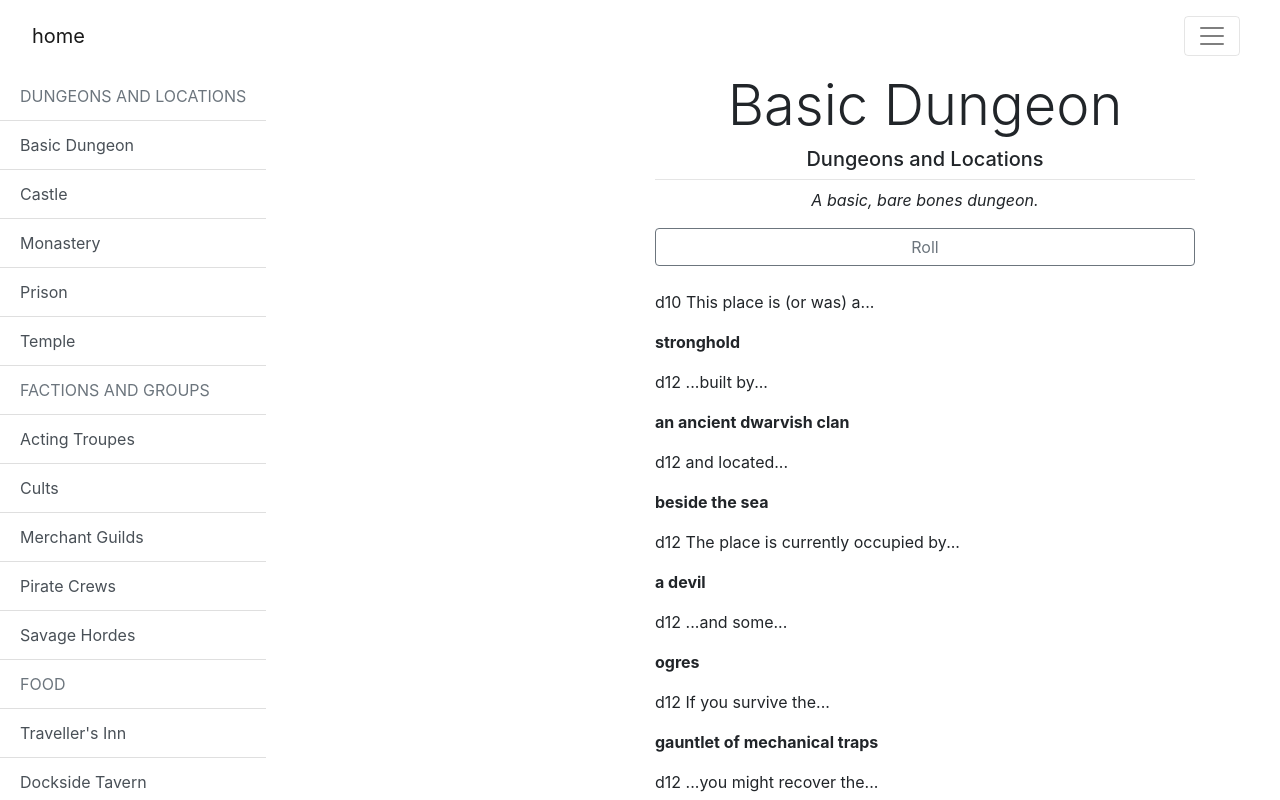
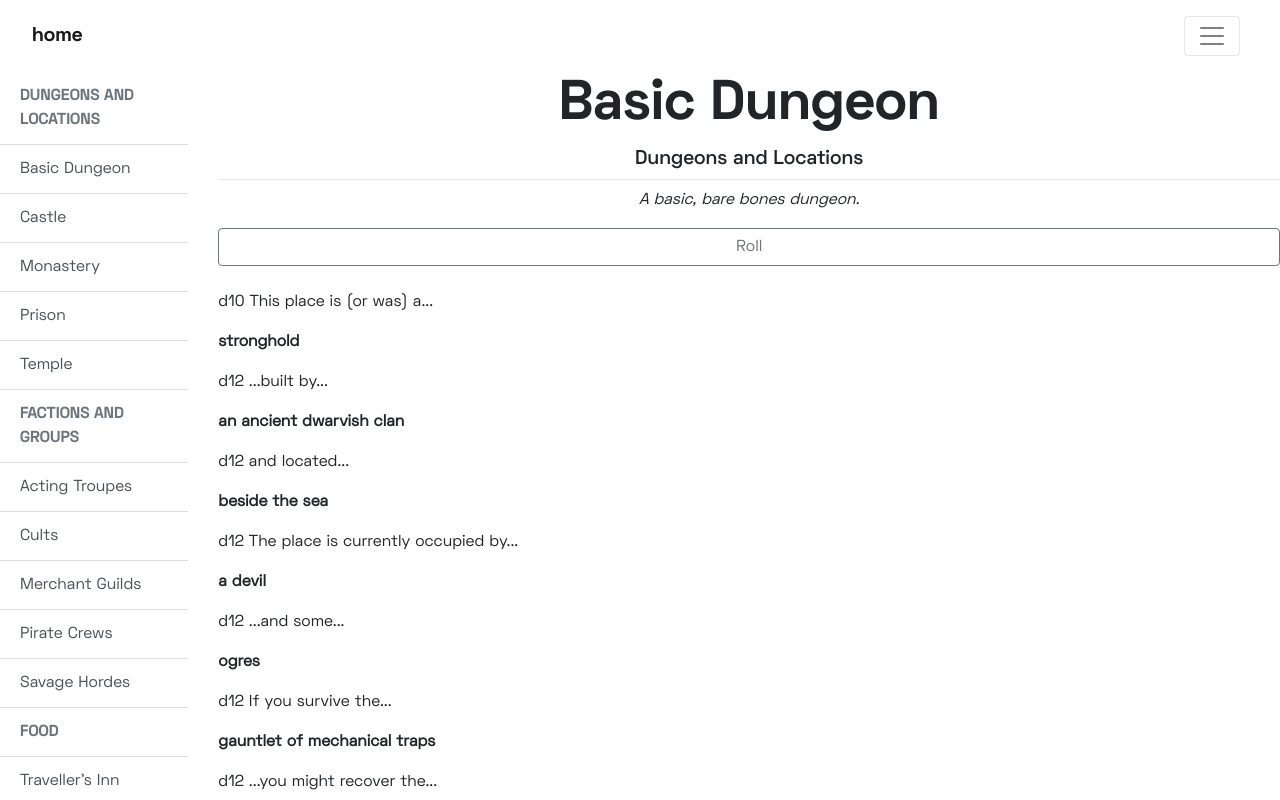
Before and after one commit to rvilarettuma/table-of-tables, a React (Create React App) app: page / in a window 1280 px wide. Both pictures are taken after a click on the button "get started". Shown: the top 800 px of the page. Built offline with nearby package versions, Linux system fonts and the light colour scheme.

Commit message:
style generator and list

```diff
--- a/src/Application/Generator/Generator.js
+++ b/src/Application/Generator/Generator.js
@@ -1,5 +1,5 @@
 import React, {Component} from 'react';
-import {Button, Container, Col, Row} from 'reactstrap';
+import {Button, Col, Row} from 'reactstrap';
 import MainList from "./MainList";
 
 export default class Generator extends Component {
@@ -29,7 +29,7 @@ export default class Generator extends Component {
 
   render() {
     return (
-      <div>
+      <div className={"generator"}>
         {this.renderMain()}
       </div>
     );
@@ -45,22 +45,20 @@ export default class Generator extends Component {
     });
     return (
       <div>
-        <Container>
           <Row>
-            <Col>
+            <Col xs={2} sm={2} md={2} lg={2} xl={2}>
               <MainList setName={this.setName}/>
             </Col>
-              <Col>
-                <h1 className="display-4 text-md-center">{this.state.currentSubCategory}</h1>
-                <h5 className="text-md-center">{this.state.currentCategory}</h5>
-                <hr className="my-2"/>
+              <Col xs={10} sm={10} md={10} lg={10} xl={10}>
+                <h1 className="display-4 text-md-center generatorTitle">{this.state.currentSubCategory}</h1>
+                <h5 className="text-md-center generatorSubTitle">{this.state.currentCategory}</h5>
+                <hr className="my-2 generatorDesc"/>
                 <p className="font-italic text-sm-center">{this.state.currentDescription}</p>
                 <Button block outline onClick={this.roll}>Roll</Button>
                 <br/>
                 {items}
               </Col>
           </Row>
-        </Container>
       </div>
     );
   }
--- a/src/Application/Generator/MainList.js
+++ b/src/Application/Generator/MainList.js
@@ -37,7 +37,7 @@ export default class MainList extends Component {
         Object.keys(mlist.master_list[i][j]).forEach((k) => {
           if (mlist.master_list[i][j][k].header !== undefined) {
             items.push(
-              <ListGroupItem disabled className="text-uppercase"
+              <ListGroupItem disabled className="text-uppercase generatorTitle"
                              key={'lg_' + k + mlist.master_list[i][j][k].header}>{mlist.master_list[i][j][k].header}</ListGroupItem>)
           }
           if (mlist.master_list[i][j][k].name !== undefined) {
--- a/src/Application/Home/Home.js
+++ b/src/Application/Home/Home.js
@@ -11,7 +11,7 @@ export default class Home extends Component {
 
   render() {
     return (
-      <div>
+      <div className={"main-page"}>
         {this.renderJumbotron()}
       </div>
     );
@@ -19,11 +19,12 @@ export default class Home extends Component {
 
   renderJumbotron() {
     return (
-      <Jumbotron className={"jumbo"} >
-        <h1 className="display-3">Tabularium</h1>
-        <hr className="my-2" />
-        <p className="lead">random generation for the aspiring artist, creative, or tabletop gamer </p>
-        {this.renderGetStarted()}
+      <Jumbotron fluid className={"jumbo"} >
+        <Container>
+          <h1 className="display-3">Tabularium</h1>
+          <p className="lead">random generation for the aspiring artist, creative, or tabletop gamer </p>
+          {this.renderGetStarted()}
+        </Container>
       </Jumbotron>
     );
   }
--- a/src/Margins/Navigator.js
+++ b/src/Margins/Navigator.js
@@ -14,7 +14,7 @@ export default class Navigator extends Component {
   render() {
     return (
       <div className="navbar">
-        <Navbar color="faded" light>
+        <Navbar light>
           <NavbarBrand href="/" className="mr-auto">home</NavbarBrand>
           <NavbarToggler onClick={this.toggleNavbar} className="mr-2"/>
           <Collapse isOpen={!this.state.collapsed} navbar>
--- a/src/index.css
+++ b/src/index.css
@@ -5,6 +5,7 @@ body {
     sans-serif;
   -webkit-font-smoothing: antialiased;
   -moz-osx-font-smoothing: grayscale;
+  height: 100vh;
 }
 
 @font-face {
@@ -45,6 +46,7 @@ code {
 .navbar {
   z-index: 2;
   width: 100%;
+  font-family: SpaceGrotesk-Bold, sans-serif;
 }
 
 .pill-button {
@@ -52,25 +54,32 @@ code {
   padding: 20px 40px;
   font-family: SpaceGrotesk-Light, sans-serif;
 }
-
-.jumbo {
-  height: 100%;
-  text-align: center;
-}
-
 .jumbo h1 {
   font-family: 'SpaceGrotesk-Bold', sans-serif;
 }
 
 .jumbo p {
-  font-family: 'SpaceGrotesk-SemiBold', sans-serif;
+  font-family: 'SpaceGrotesk-Light', sans-serif;
 }
 
 .sidebar {
   height: 100%;
-  padding-bottom: 1%;
-  position: fixed;
-  overflow-x: hidden;
-  z-index: 1;
-  left: 0;
+  overflow: auto;
+  -webkit-overflow-scrolling: touch;
 }
+
+.generator {
+  font-family: SpaceGrotesk, sans-serif;
+}
+
+.generatorTitle {
+  font-family: SpaceGrotesk-Bold, sans-serif;
+}
+
+.generatorSubTitle {
+  font-family: SpaceGrotesk-SemiBold, sans-serif;
+}
+
+.generatorDesc {
+  font-family: SpaceGrotesk-Light, sans-serif;
+}
```
